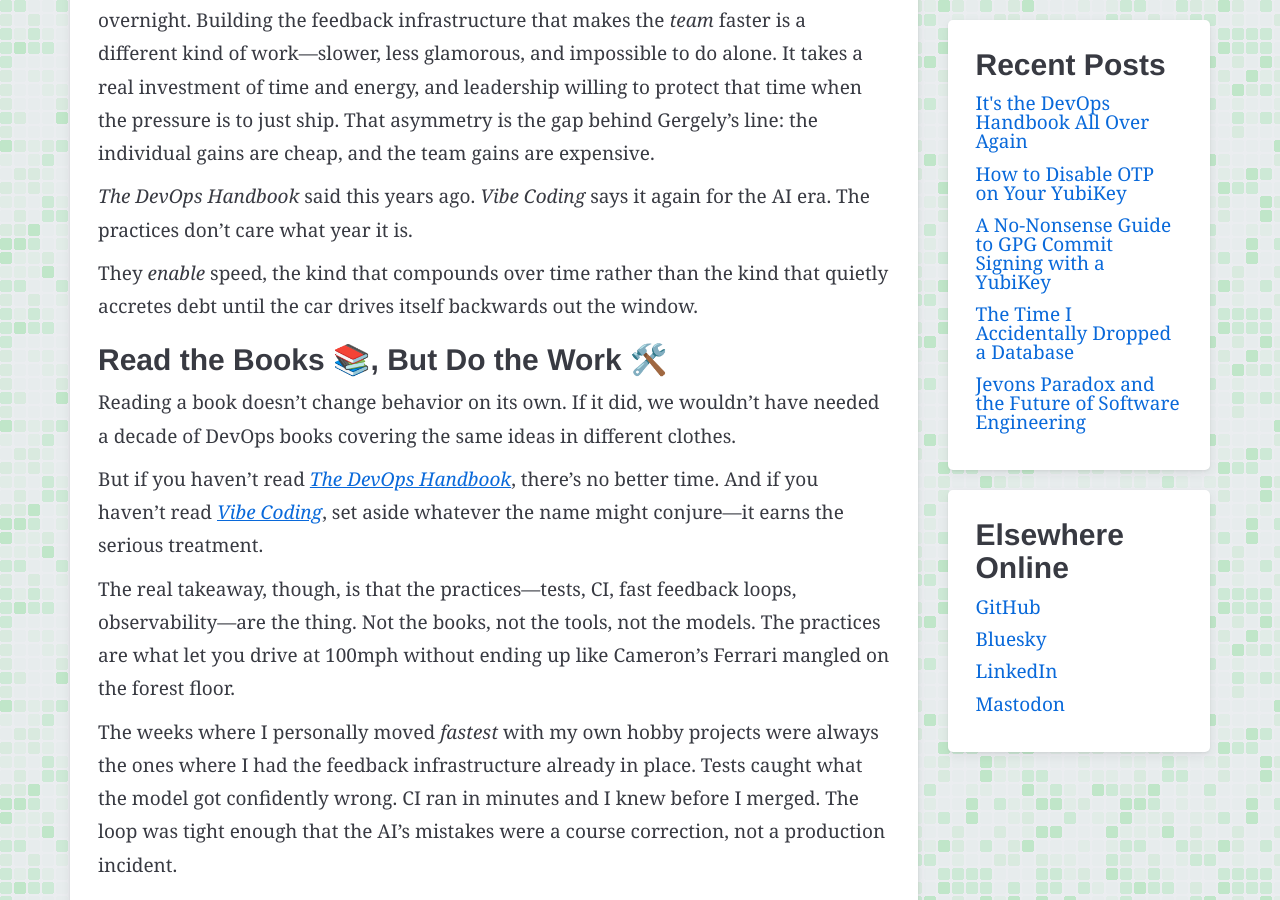
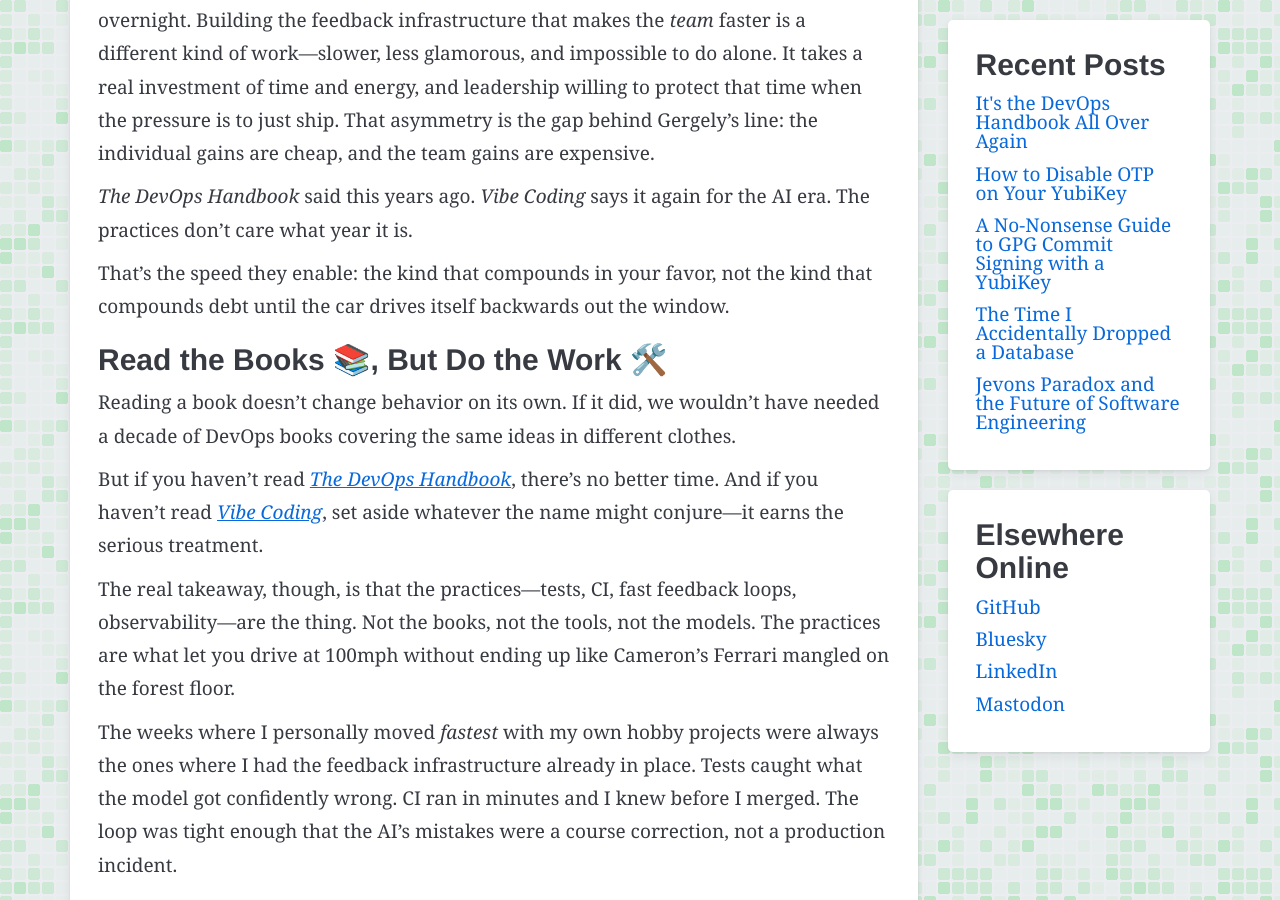
Before and after one commit to ryanspletzer/ryanspletzer.github.io, a Jekyll site: the page built from _posts/2026-06-24-its-the-devops-handbook-all-over-again.md, in a window 1280 px wide and 900 px high, scrolled down 7182 px. Built offline with Jekyll 4.4.1, drawn with Linux system fonts in a browser that asks for light colours.

Commit message:
Tighten the compounding-speed closer
Rework the section's closing line so both halves turn on "compounds,"
fixing the broken parallelism while keeping the self-driving-car callback.

Co-Authored-By: Claude Opus 4.8 <noreply@anthropic.com>

```diff
--- a/_posts/2026-06-24-its-the-devops-handbook-all-over-again.md
+++ b/_posts/2026-06-24-its-the-devops-handbook-all-over-again.md
@@ -323,9 +323,9 @@ and the team gains are expensive.
 *Vibe Coding* says it again for the AI era.
 The practices don't care what year it is.
 
-They *enable* speed, the kind that compounds over time
-rather than the kind that quietly accretes debt
-until the car drives itself backwards out the window.
+That's the speed they enable:
+the kind that compounds in your favor,
+not the kind that compounds debt until the car drives itself backwards out the window.
 
 ## Read the Books 📚, But Do the Work 🛠️
 
```
